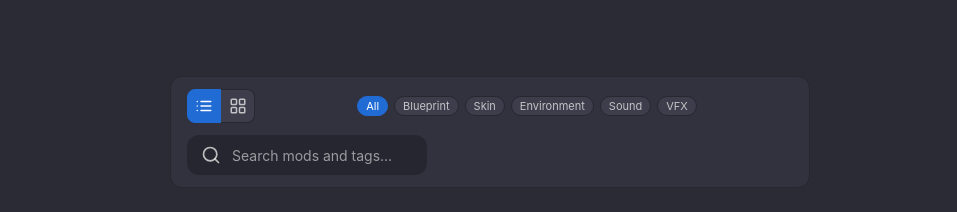
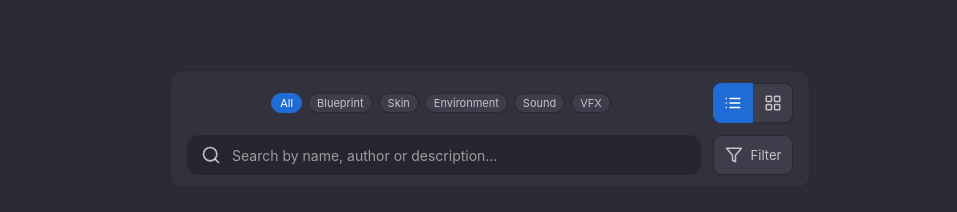
Before and after one commit to jordgubbarnab55-cloud/ModCatalog, a plain HTML site: page site/index.html in a window 1280 px wide. Shown: the part 588-800 px from the top of the page, without its empty margins (150-1107 px from the left). Drawn offline with Linux system fonts and the light colour scheme; files whose address does not match are found by name.

Commit message:
Search fix

```diff
--- a/site/catalog-lib.js
+++ b/site/catalog-lib.js
@@ -298,19 +298,19 @@ export function placeholder(mod) {
 }
 
 /**
- * FilterViewModel.Matches: any selected tag (OR; none = all), then the trimmed
- * query as a case-insensitive substring of name, author, description or a tag.
+ * Any selected tag (OR; none = all), then the query as whitespace-separated
+ * words (case-insensitive): every word must appear as a substring of the name,
+ * author, description or one of the tags (e.g. "uncool galaxy" finds a mod
+ * named "Galaxy Lockers" by author "uncool_1234").
  */
 export function matches(mod, query, selectedTags) {
   const tags = mod.tags ?? [];
   const selected = (selectedTags ?? []).map((t) => t.toLowerCase());
   if (selected.length > 0 && !tags.some((t) => selected.includes(t.toLowerCase()))) return false;
-  const q = (query ?? "").trim().toLowerCase();
-  return q.length === 0
-    || (mod.name ?? "").toLowerCase().includes(q)
-    || (mod.author ?? "").toLowerCase().includes(q)
-    || (mod.description ?? "").toLowerCase().includes(q)
-    || tags.some((t) => t.toLowerCase().includes(q));
+  const words = (query ?? "").trim().toLowerCase().split(/\s+/).filter((w) => w.length > 0);
+  if (words.length === 0) return true;
+  const haystacks = [mod.name ?? "", mod.author ?? "", mod.description ?? "", ...tags].map((h) => h.toLowerCase());
+  return words.every((w) => haystacks.some((h) => h.includes(w)));
 }
 
 // index.html loads this as <script type="module">; expose the helpers
--- a/site/index.html
+++ b/site/index.html
@@ -401,11 +401,11 @@
         border: 1px solid var(--layer2-border);
         border-radius: 12px;
     }
-    @media (max-width: 720px) { .filter { width: calc(100% - 32px); } .search { width: 100%; } }
+    @media (max-width: 720px) { .filter { width: calc(100% - 32px); } }
     .mode { display: flex; flex: none; }
     .modebtn {
-        width: 34px;
-        height: 34px;
+        width: 40px;
+        height: 40px;
         padding: 0;
         display: flex;
         align-items: center;
@@ -423,6 +423,25 @@
     .modebtn[aria-pressed="true"]:hover { background: var(--accent-hover); }
     .modebtn:focus-visible { outline: 2px solid var(--accent); outline-offset: 1px; }
     .modebtn svg { width: 18px; height: 18px; }
+    .filterbtn {
+        width: 80px;
+        height: 40px;
+        padding: 0;
+        display: flex;
+        align-items: center;
+        justify-content: center;
+        gap: 8px;
+        border: 1px solid var(--layer2-border);
+        border-radius: 8px;
+        background: var(--layer2-hl);
+        color: var(--fg2);
+        font: inherit;
+        font-size: 13px;
+        cursor: pointer;
+    }
+    .filterbtn:hover { background: var(--layer2-hl-border); color: var(--fg); }
+    .filterbtn:focus-visible { outline: 2px solid var(--accent); outline-offset: 1px; }
+    .filterbtn svg { width: 18px; height: 18px; flex: none; }
     .chips { flex: 1 1 auto; min-width: 0; overflow-x: auto; }
     .chiprow { display: flex; width: max-content; margin: 0 auto; }
     .chip {
@@ -441,7 +460,7 @@
     .chip[aria-pressed="true"] { background: var(--accent); border-color: var(--accent); color: #fff; }
     .chip[aria-pressed="true"]:hover { background: var(--accent-hover); }
     .chip:focus-visible, .search input:focus-visible { outline: 2px solid var(--accent); outline-offset: 1px; }
-    .search { position: relative; flex: none; width: 240px; }
+    .search { position: relative; flex: 1 1 auto; min-width: 0; }
     .search svg {
         position: absolute;
         left: 14px;
@@ -673,6 +692,7 @@
     <div class="grid" id="grid"></div>
 </div>
 <div class="filter" id="filter" hidden>
+    <div class="chips" id="chips" hidden><div class="chiprow" id="chiprow"></div></div>
     <div class="mode" role="group" aria-label="Card layout">
         <button type="button" class="modebtn" data-mode="list" title="List" aria-label="List view" aria-pressed="true">
             <svg xmlns="http://www.w3.org/2000/svg" viewBox="0 0 24 24" fill="none" stroke="currentColor"
@@ -689,14 +709,20 @@
             </svg>
         </button>
     </div>
-    <div class="chips" id="chips" hidden><div class="chiprow" id="chiprow"></div></div>
     <div class="search">
-        <input id="search" type="search" placeholder="Search mods and tags…" aria-label="Search mods and tags" autocomplete="off">
+        <input id="search" type="search" placeholder="Search by name, author or description…" aria-label="Search by name, author or description" autocomplete="off">
         <svg xmlns="http://www.w3.org/2000/svg" viewBox="0 0 24 24" fill="none" stroke="currentColor"
              stroke-width="2" stroke-linecap="round" stroke-linejoin="round" aria-hidden="true">
             <path d="m21 21-4.34-4.34"/><circle cx="11" cy="11" r="8"/>
         </svg>
     </div>
+    <button type="button" class="filterbtn" title="Filter">
+        <svg xmlns="http://www.w3.org/2000/svg" viewBox="0 0 24 24" fill="none" stroke="currentColor"
+             stroke-width="2" stroke-linecap="round" stroke-linejoin="round" aria-hidden="true">
+            <path d="M22 3H2l8 9.46V19l4 2v-8.54L22 3z"/>
+        </svg>
+        <span>Filter</span>
+    </button>
 </div>
 <script type="module">
     import {
```
Also changed, not shown: AGENTS.md (+4 -1 lines), worker/test/catalog-lib.test.js (+13 -1 lines).
